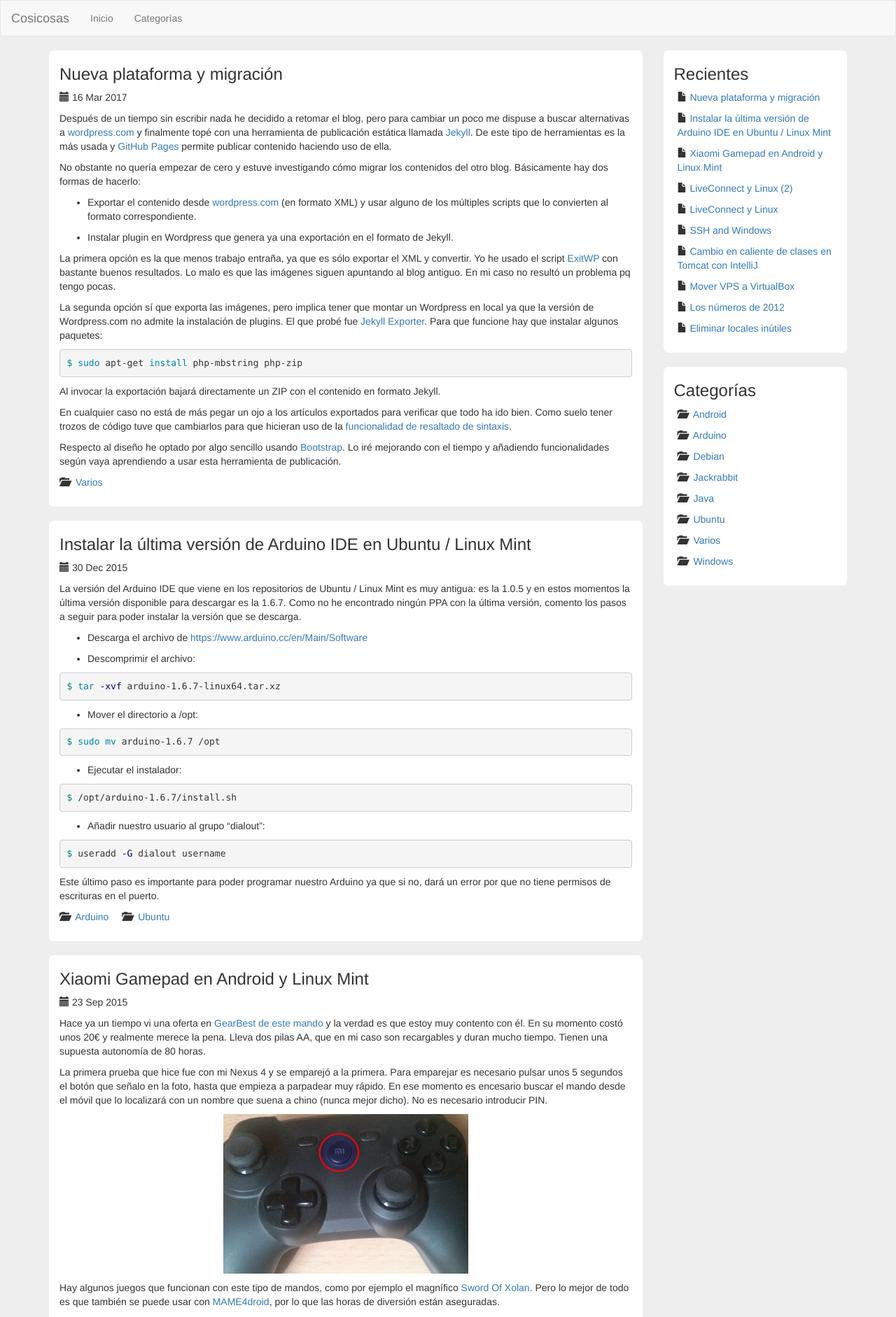
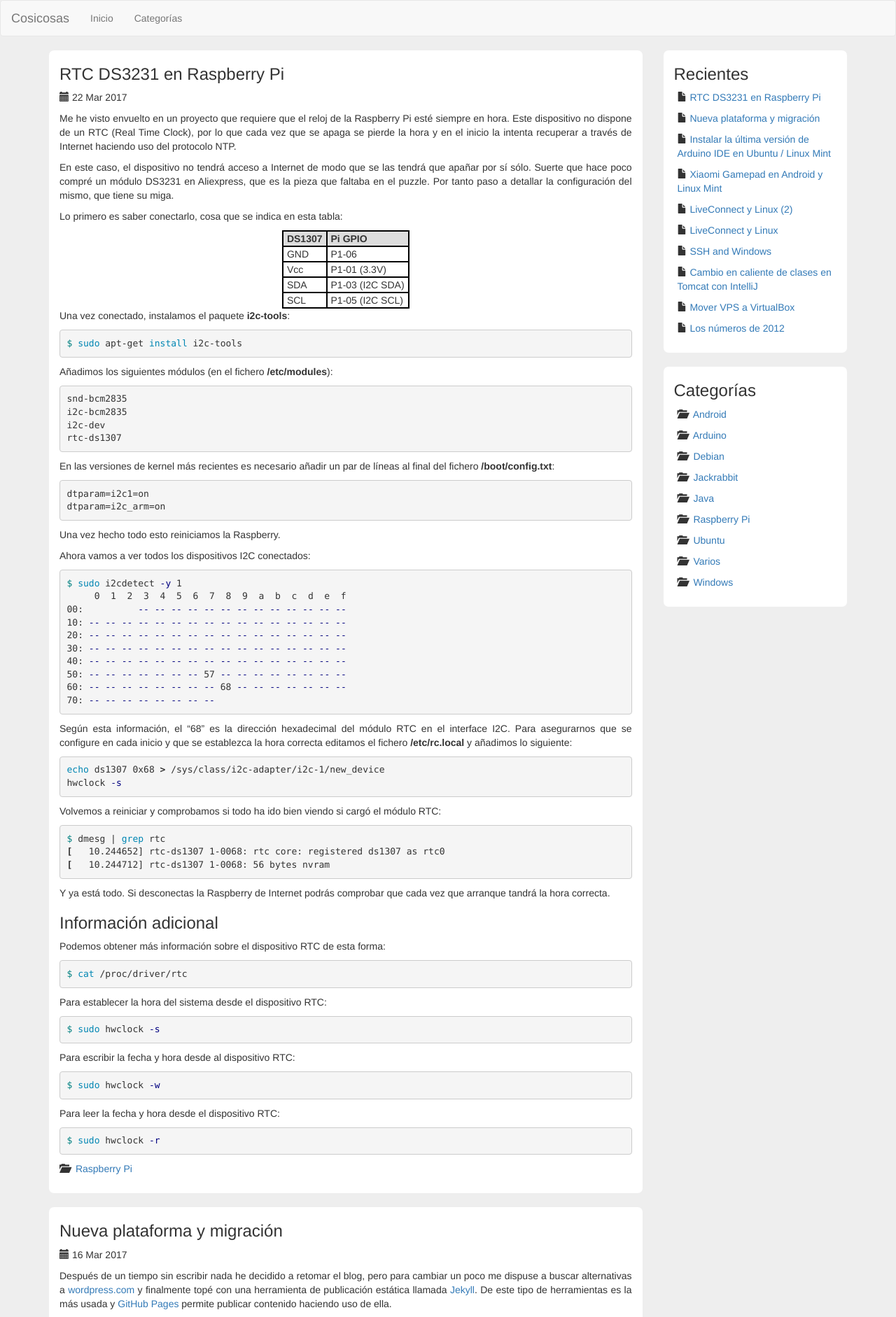
Before and after one commit to monkiki/monkiki.github.io, a Jekyll site: the page built from index.html, in a window 1280 px wide. Shown: the top 1882 px of the page at 70% size. Built offline with Jekyll 4.4.1, drawn with Linux system fonts in a browser that asks for light colours; the list of posts is cut into pages by our own code; some of the changed text lies outside the part shown.

Commit message:
RTC DS3231 en Raspberry Pi

```diff
--- /dev/null
+++ b/_posts/2017-03-22-rtc-ds3231-en-raspberry-pi.md
@@ -0,0 +1,113 @@
+---
+layout: post
+title: "RTC DS3231 en Raspberry Pi"
+date: 2017-03-22
+sources:
+- https://trick77.com/adding-ds3231-real-time-clock-raspberry-pi-3/
+- http://www.raspberrypi-spy.co.uk/2015/05/adding-a-ds3231-real-time-clock-to-the-raspberry-pi/
+- https://learn.adafruit.com/adafruits-raspberry-pi-lesson-4-gpio-setup/configuring-i2c
+categories:
+- Raspberry Pi
+---
+
+Me he visto envuelto en un proyecto que requiere que el reloj de la Raspberry Pi esté siempre en hora.
+Este dispositivo no dispone de un RTC (Real Time Clock), por lo que cada vez que se apaga
+se pierde la hora y en el inicio la intenta recuperar a través de Internet haciendo uso del protocolo NTP.
+
+En este caso, el dispositivo no tendrá acceso a Internet de modo que se las tendrá que apañar por sí sólo.
+Suerte que hace poco compré un módulo DS3231 en Aliexpress, que es la pieza que faltaba en el puzzle. Por
+tanto paso a detallar la configuración del mismo, que tiene su miga.
+
+Lo primero es saber conectarlo, cosa que se indica en esta tabla:
+
+ | DS1307 | Pi GPIO         |
+ | ------ | --------------- |
+ | GND    | P1-06           |
+ | Vcc    | P1-01 (3.3V)    |
+ | SDA    | P1-03 (I2C SDA) |
+ | SCL    | P1-05 (I2C SCL) |
+
+Una vez conectado, instalamos el paquete **i2c-tools**:
+
+{% highlight bash %}
+$ sudo apt-get install i2c-tools
+{% endhighlight %}
+
+Añadimos los siguientes módulos (en el fichero **/etc/modules**):
+
+{% highlight text %}
+snd-bcm2835
+i2c-bcm2835
+i2c-dev
+rtc-ds1307
+{% endhighlight %}
+
+En las versiones de kernel más recientes es necesario añadir un par de líneas al final del fichero **/boot/config.txt**:
+
+{% highlight text %}
+dtparam=i2c1=on
+dtparam=i2c_arm=on
+{% endhighlight %}
+
+Una vez hecho todo esto reiniciamos la Raspberry.
+
+Ahora vamos a ver todos los dispositivos I2C conectados:
+
+{% highlight bash %}
+$ sudo i2cdetect -y 1
+     0  1  2  3  4  5  6  7  8  9  a  b  c  d  e  f
+00:          -- -- -- -- -- -- -- -- -- -- -- -- --
+10: -- -- -- -- -- -- -- -- -- -- -- -- -- -- -- --
+20: -- -- -- -- -- -- -- -- -- -- -- -- -- -- -- --
+30: -- -- -- -- -- -- -- -- -- -- -- -- -- -- -- --
+40: -- -- -- -- -- -- -- -- -- -- -- -- -- -- -- --
+50: -- -- -- -- -- -- -- 57 -- -- -- -- -- -- -- --
+60: -- -- -- -- -- -- -- -- 68 -- -- -- -- -- -- --
+70: -- -- -- -- -- -- -- --
+{% endhighlight %}
+
+Según esta información, el "68" es la dirección hexadecimal del módulo RTC en el interface I2C. Para
+asegurarnos que se configure en cada inicio y que se establezca la hora correcta editamos el fichero
+**/etc/rc.local** y añadimos lo siguiente:
+
+{% highlight bash %}
+echo ds1307 0x68 > /sys/class/i2c-adapter/i2c-1/new_device
+hwclock -s
+{% endhighlight %}
+
+Volvemos a reiniciar y comprobamos si todo ha ido bien viendo si cargó el módulo RTC:
+
+{% highlight bash %}
+$ dmesg | grep rtc
+[   10.244652] rtc-ds1307 1-0068: rtc core: registered ds1307 as rtc0
+[   10.244712] rtc-ds1307 1-0068: 56 bytes nvram
+{% endhighlight %}
+
+Y ya está todo. Si desconectas la Raspberry de Internet podrás comprobar que cada vez que arranque
+tandrá la hora correcta.
+
+## Información adicional
+
+Podemos obtener más información sobre el dispositivo RTC de esta forma:
+
+{% highlight bash %}
+$ cat /proc/driver/rtc
+{% endhighlight %}
+
+Para establecer la hora del sistema desde el dispositivo RTC:
+
+{% highlight bash %}
+$ sudo hwclock -s
+{% endhighlight %}
+
+Para escribir la fecha y hora desde al dispositivo RTC:
+
+{% highlight bash %}
+$ sudo hwclock -w
+{% endhighlight %}
+
+Para leer la fecha y hora desde el dispositivo RTC:
+
+{% highlight bash %}
+$ sudo hwclock -r
+{% endhighlight %}
--- a/css/main.css
+++ b/css/main.css
@@ -8,6 +8,10 @@ h2 {
 
 h3 {
   font-size: 18px;
+}
+
+p {
+  text-align: justify;
 }
 
 body {
@@ -60,6 +64,27 @@ div.pagination {
   text-align: right;
 }
 
+/** TABLES **/
+table {
+  border-collapse: collapse;
+  border-spacing: 0;
+  border: 2px solid #000;
+  margin-left: auto;
+  margin-right: auto;
+}
+
+th {
+  border: 2px solid #000;
+  padding: 0 5px 0 5px;
+  background-color: #DDD;
+
+}
+
+td {
+  border: 2px solid #000;
+  padding: 0 5px 0 5px;
+}
+
 /** NAVIGATION **/
 .page-navigation {
   font-size: 14px;
```
